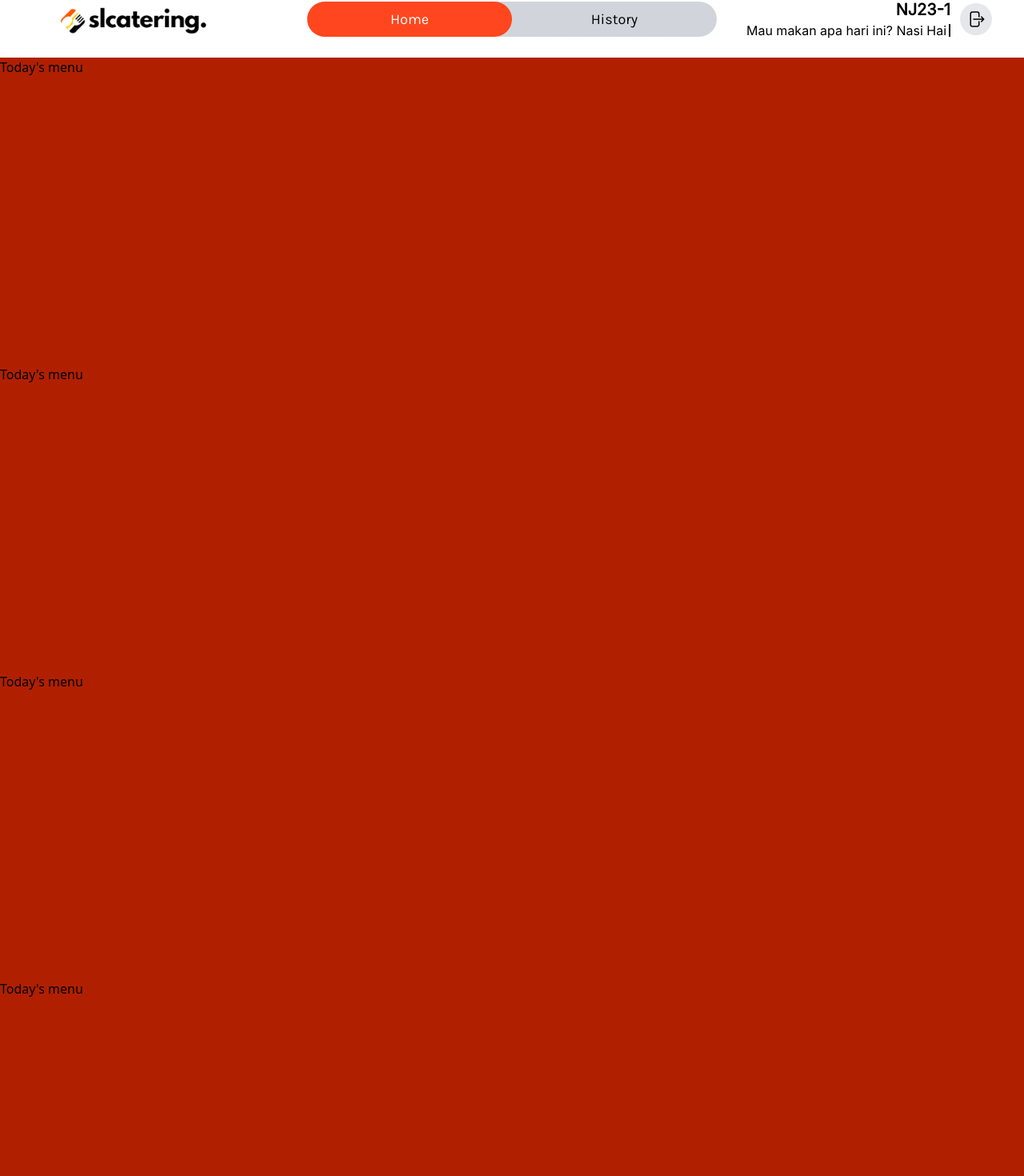
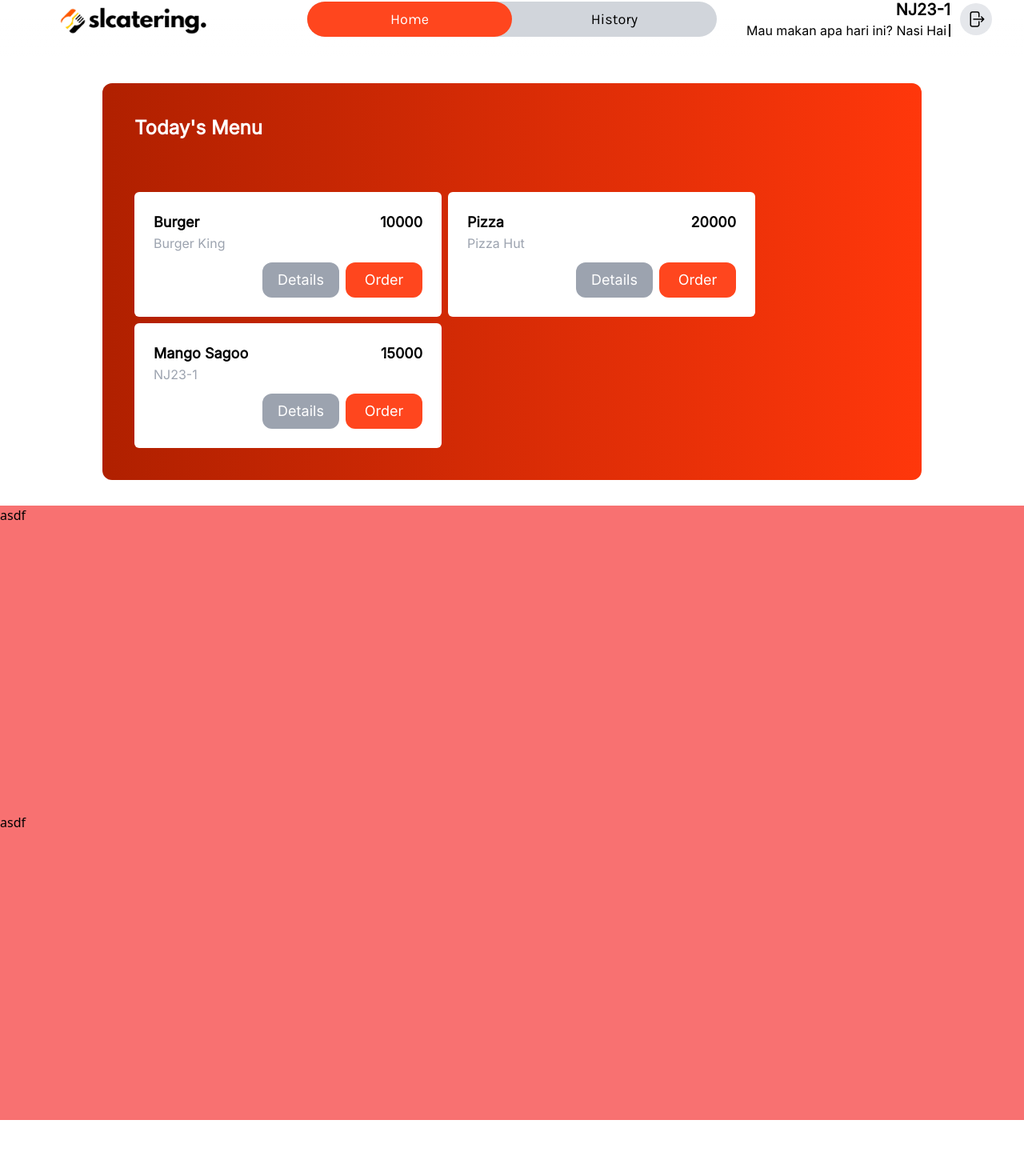
Before and after one commit to vncnttan/slc-project-new-slcatering, a SvelteKit app in the folder frontend/: page / in a window 1280 px wide. Shown: the part 24-1494 px from the top of the page at 80% size. After the commit the page ends 1424 px from the top, so only its background shows below. Built offline with nearby package versions, Linux system fonts and the light colour scheme.

Commit message:
feat: Today's menu UI

```diff
--- a/frontend/src/app.css
+++ b/frontend/src/app.css
@@ -35,6 +35,23 @@
     background-color: #FF461E;
 }
 
+.responsive-container {
+    max-width: 100%;
+    margin: 0 auto;
+}
+
+@media screen and ( min-width: 768px ) {
+    .responsive-container {
+        max-width: 90%;
+    }
+}
+
+@media screen and ( min-width: 1024px ) {
+    .responsive-container {
+        max-width: 80%;
+    }
+}
+
 @font-face {
     font-family: 'Inter';
     font-style: normal;
--- a/frontend/src/routes/(app)/+page.svelte
+++ b/frontend/src/routes/(app)/+page.svelte
@@ -1,12 +1,52 @@
-<div class="bg-red-sig h-96">
-    Today's menu
-</div><div class="bg-red-sig h-96">
-    Today's menu
-</div><div class="bg-red-sig h-96">
-    Today's menu
-</div><div class="bg-red-sig h-96">
-    Today's menu
-</div><div class="bg-red-sig h-96">
-    Today's menu
+<script>
+    let menus = [{
+        name: 'Burger',
+        price: 10000,
+        merchant: 'Burger King'
+    }, {
+        name: 'Pizza',
+        price: 20000,
+        merchant: 'Pizza Hut'
+    }, {
+        name: 'Mango Sagoo',
+        price: 15000,
+        merchant: 'NJ23-1'
+    }];
+</script>
+
+<div class="responsive-container p-10 !my-8 bg-red-sig-gradient rounded-xl flex flex-col gap-16 font-inter">
+    <div class="text-2xl text-white font-semibold">
+        Today's Menu
+    </div>
+    <div class="text-lg text-white font-semibold flex flex-row gap-2 flex-wrap">
+        {#each menus as menu}
+            <div class="bg-white text-black w-96 rounded-md flex flex-col gap-3 p-6">
+                <div class="flex flex-row justify-between">
+                    <div class="flex flex-col">
+                        <div>
+                            {menu.name}
+                        </div>
+                        <div class="text-base text-gray-400 font-normal">
+                            {menu.merchant}
+                        </div>
+                    </div>
+                    <div>
+                        {menu.price}
+                    </div>
+                </div>
+                <div class="flex flex-row w-full justify-end gap-2">
+                    <button class="bg-gray-400 text-normal font-normal text-white rounded-xl p-2 w-24">Details</button>
+                    <button class="bg-orange-sig text-normal font-normal text-white rounded-xl p-2 w-24">Order</button>
+                </div>
+            </div>
+        {/each}
+    </div>
 </div>
-<a href="/login">Login</a>
+
+<div class="h-96 bg-red-400">
+asdf
+</div>
+
+<div class="h-96 bg-red-400">
+asdf
+</div>
```
